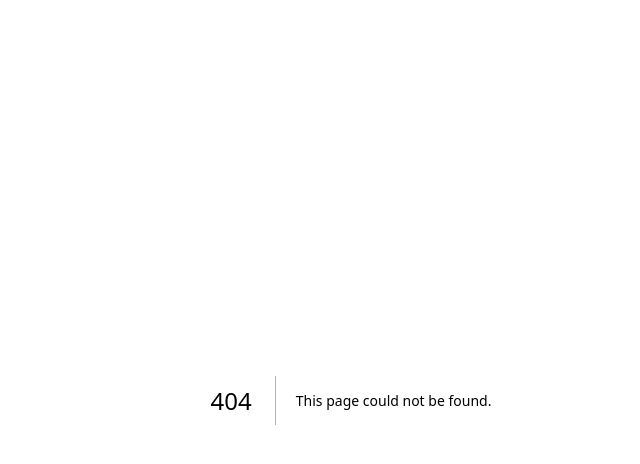
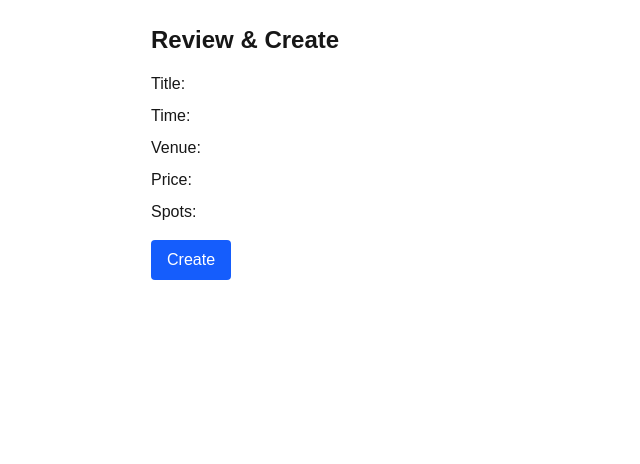
Before and after one commit to verypal/gamepop, a Next.js app: page /admin/sessions/new/schedule in a window 1280 px wide. Before the commit this address had no page. Shown: the top 464 px of the page, without its empty margins (289-929 px from the left). Built offline with nearby package versions, Linux system fonts and the light colour scheme.

Commit message:
Add schedule review page for new session

```diff
--- /dev/null
+++ b/src/app/admin/sessions/new/schedule/page.tsx
@@ -0,0 +1,60 @@
+"use client";
+
+import { useEffect, useState } from "react";
+import sessionForm, { SessionFormData } from "../sessionForm";
+import { createSession } from "../actions";
+
+export default function SchedulePage() {
+  const [data, setData] = useState<SessionFormData>({});
+
+  useEffect(() => {
+    const loaded = sessionForm.load();
+    setData(loaded);
+  }, []);
+
+  function handleSubmit() {
+    sessionForm.clear();
+  }
+
+  return (
+    <main className="min-h-screen p-6 max-w-md mx-auto">
+      <h1 className="text-2xl font-semibold mb-4">Review &amp; Create</h1>
+      <div className="space-y-2 mb-4">
+        <p>
+          <span className="font-medium">Title:</span> {data.title}
+        </p>
+        <p>
+          <span className="font-medium">Time:</span> {data.time}
+        </p>
+        <p>
+          <span className="font-medium">Venue:</span> {data.venue}
+        </p>
+        <p>
+          <span className="font-medium">Price:</span> {data.price}
+        </p>
+        <p>
+          <span className="font-medium">Spots:</span> {data.spots}
+        </p>
+        {data.roster ? (
+          <p>
+            <span className="font-medium">Roster:</span> {data.roster}
+          </p>
+        ) : null}
+      </div>
+      <form action={createSession} onSubmit={handleSubmit} className="mt-4">
+        <input type="hidden" name="title" value={data.title || ""} />
+        <input type="hidden" name="time" value={data.time || ""} />
+        <input type="hidden" name="venue" value={data.venue || ""} />
+        <input type="hidden" name="price" value={data.price || ""} />
+        <input type="hidden" name="spots" value={data.spots || ""} />
+        <input type="hidden" name="roster" value={data.roster || ""} />
+        <button
+          type="submit"
+          className="px-4 py-2 bg-blue-600 text-white rounded"
+        >
+          Create
+        </button>
+      </form>
+    </main>
+  );
+}
```
